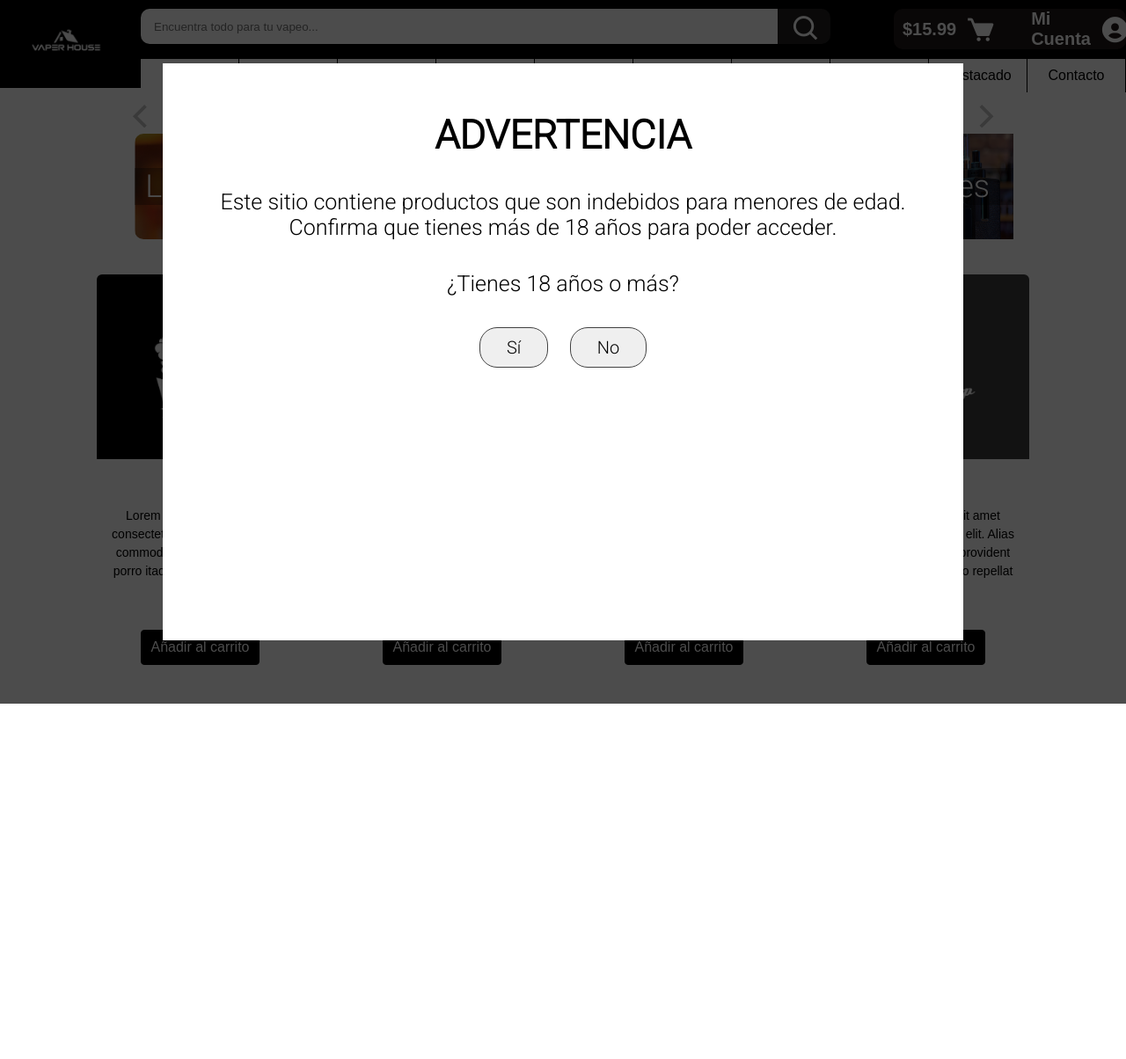
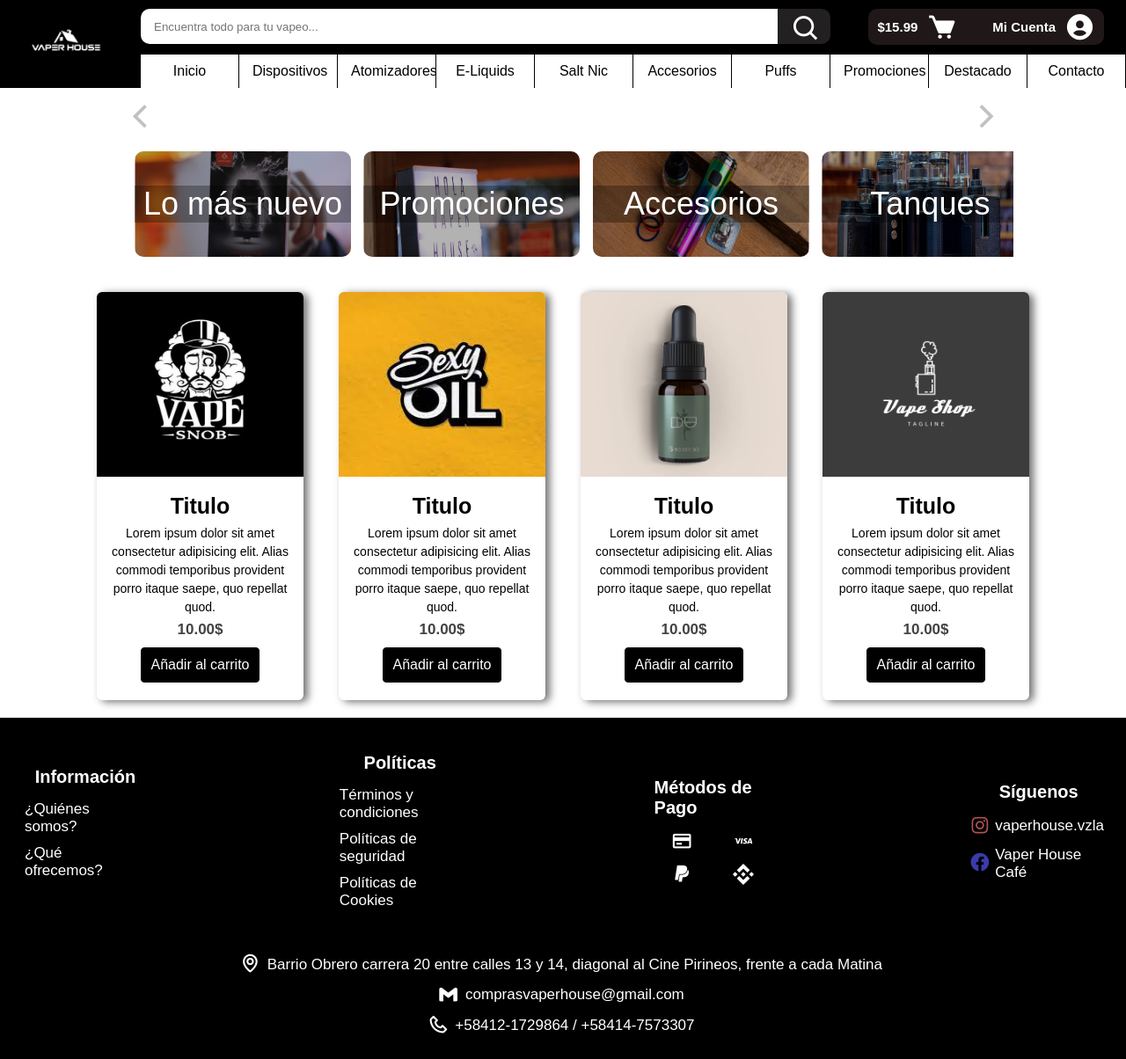
Before and after one commit to TIDV-Tech/vaper_house, a Flask app: page / in a window 1280 px wide. Shown: the whole page at 88% size. Before the commit the page ends 800 px from the top, so only its background shows below. Run offline with Flask 2, Linux system fonts and the light colour scheme.

Commit message:
modified some styled-issues

```diff
--- a/client/static/css/categories.css
+++ b/client/static/css/categories.css
@@ -4,6 +4,7 @@
   white-space: nowrap;
   width: 100%;
   padding: 20px;
+  margin-top: 20px;
 }
 
 .category{
@@ -44,7 +45,8 @@
 
 ::-webkit-scrollbar{
   background-color: white;
-  height: 10px;
+  width: 8px;
+  height: 6px;
 }
 
 ::-webkit-scrollbar-thumb{
--- a/client/static/css/footer.css
+++ b/client/static/css/footer.css
@@ -2,7 +2,6 @@
 	display: flex;
 	position: relative;
 	bottom: 0;
-	margin-top: 30%;
 }
 
 .footer{
@@ -21,9 +20,14 @@
 	padding-top: 0;
 }
 
-.lugar{
-	padding-top: 20px;
+#localidad .lugar > p {
+	display: flex;
+	justify-content: center;
+	align-items: center;
 }
+
+.lugar{ padding-top: 20px; }
+.info > span, .politica > span, .pay > span, .follow > span { margin-bottom: 10px; }
 
 .lugar p{
 	display: flex;
@@ -31,13 +35,8 @@
 	font-size: 17px;
 }
 
-.lugar i{
-	padding-right: 7px;
-}
-
-hr{
-	color: var(--light);
-}
+.lugar i{	padding-right: 7px; }
+hr{ color: var(--light); }
 
 .more{
 	display: grid;
@@ -63,17 +62,9 @@ hr{
 	font-size: 17px;
 }
 
-.follow i{
-	padding-right: 5px;
-}
-
-.instagram i{
-	color: #b15353;
-}
-
-.facebook i{
-	color: rgb(59, 59, 172);
-}
+.follow i{ padding-right: 5px; }
+.instagram i{ color: #b15353; }
+.facebook i{ color: rgb(59, 59, 172); }
 
 .politica p{
 	padding: 5px 5px 5px 0;
--- a/client/static/css/main.css
+++ b/client/static/css/main.css
@@ -2,12 +2,14 @@
   box-sizing: border-box;
   padding: 0;
   margin: 0;
+  font-family: 'Roboto', sans-serif;
   color: var(--white);
 }
 
 body {
   min-width: var(--fvw);
   min-height: var(--fvh);
+  overflow-x: hidden;
 }
 
 #header {
@@ -43,7 +45,7 @@ body {
   justify-content: space-between;
 }
 
-.hd2_up_right { width: 264px; }
+.hd2_up_right { max-width: 280px; margin-right: 25px; }
 
 .hd2_up_left > input {
   outline: 0;
@@ -70,6 +72,7 @@ body {
   justify-content: center;
   align-items: center;
 }
+.hd2_up_right div > span { font-size: 15px; }
 
 .hd2_up_right > div:nth-child(1) { padding-right: var(--thi); }
 
--- a/client/static/css/modal.css
+++ b/client/static/css/modal.css
@@ -1,4 +1,3 @@
-@import url('https://fonts.googleapis.com/css2?family=Roboto:wght@300&display=swap');
 .modal_bg{
   background-color: rgba(0, 0, 0, 0.7);
   z-index: 50;
@@ -14,25 +13,20 @@
 
 .modal_content{
   background-color: white;
-  width: 70%;
-  height: 80%;
+  width: 40%;
+  height: 40%;
   text-align: center;
   padding: 20px;
+  border-radius: 5px;
 }
 
 .modal_content p, .modal_content h1, .modal_content button{
   color: black;
-  font-family: 'Roboto', sans-serif;
   margin: 35px 0;
 }
 
-.modal_content p{
-  font-size: 25px;
-}
-
-.modal_content h1{
-  font-size: 45px;
-}
+.modal_content p{ font-size: 25px; }
+.modal_content h1{ font-size: 45px; }
 
 .modal_content button{
   font-size: 20px;
--- a/client/static/css/products.css
+++ b/client/static/css/products.css
@@ -1,9 +1,10 @@
 *{
-    margin: 0;
-    padding: 0;
-    box-sizing: border-box;
-    font-family: sans-serif;
+	margin: 0;
+	padding: 0;
+	box-sizing: border-box;
+	font-family: sans-serif;
 }
+
 #products{
 	width: 100%;
 	display: flex;
@@ -17,6 +18,7 @@
 	border-radius: 6px;
 	overflow: hidden;
 	cursor: default;
+	box-shadow: 5px 2px 10px rgba(0, 0, 0, .56);
 }
 
 .product img{
@@ -59,5 +61,7 @@
 	color:black;
 	background-color: white;
 	transition: 0.8s;
-    border: 1px solid black;
+	border: 1px solid black;
 }
+
+.category > p { font-family: 'Archivo Narrow', sans-serif; }
--- a/client/static/css/root.css
+++ b/client/static/css/root.css
@@ -30,3 +30,5 @@
   --fvw: 100vw;
   --fvh: 100vh;
 }
+@import url('https://fonts.googleapis.com/css2?family=Roboto:wght@300&display=swap');
+@import url('https://fonts.googleapis.com/css2?family=Archivo+Narrow:wght@500&display=swap');
--- a/client/templates/pages/index.html
+++ b/client/templates/pages/index.html
@@ -89,7 +89,6 @@
   </section>
 
   <section id="products">
-
     <div class="product">
       <figure>
         <img src="/static/resources/products/6e575250e436fd98da66a14db8cf53f5.jpg">
@@ -139,7 +138,6 @@
     </div>
   </section>
 
-
   <section id="footer">
     <div class="footer1">
       <div class="footer">
@@ -172,10 +170,8 @@
           </div>
         </div>
       </div>
-
     </div>
     <section id="localidad">
-
       <div class="lugar">
         <p><i class='bx bx-map bx-sm'></i>  Barrio Obrero carrera 20 entre calles 13 y 14, diagonal al Cine Pirineos, frente a cada Matina</p>
         <p><i class='bx bxl-gmail bx-sm'></i> comprasvaperhouse@gmail.com</p>
@@ -184,7 +180,7 @@
     </section>
   </section>
 
-  <div class="modal_bg">
+  <!-- <div class="modal_bg">
     <div class="loader"></div>
     <div class="modal_content">
       <h1>ADVERTENCIA</h1>
@@ -193,7 +189,7 @@
       <button id="yes">Sí</button>
       <button id="no">No</button>
     </div>
-  </div>
+  </div> -->
 </body>
 <script src="{{ url_for('static', filename='js/confirm_age.js') }}"></script>
 </html>
```
Lines whose indentation alone changed are shown as unchanged.
